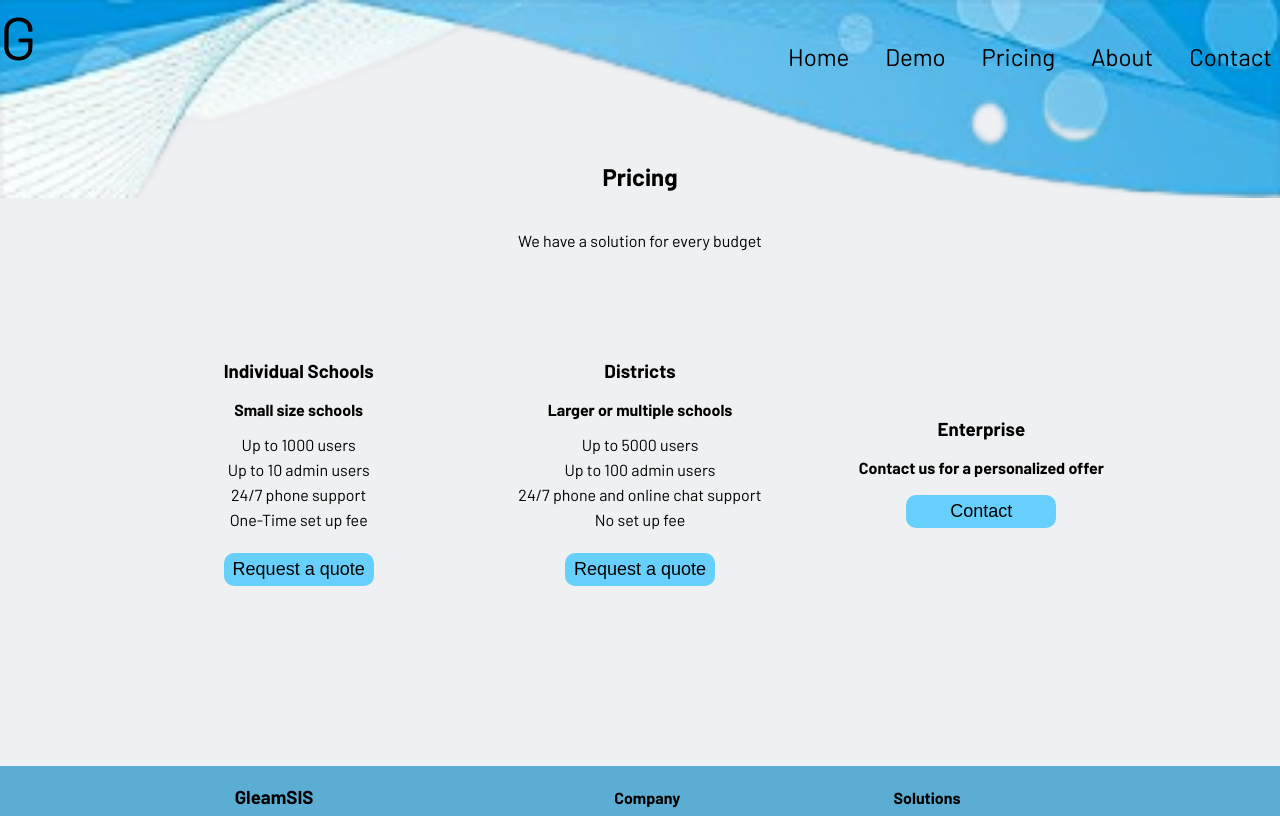
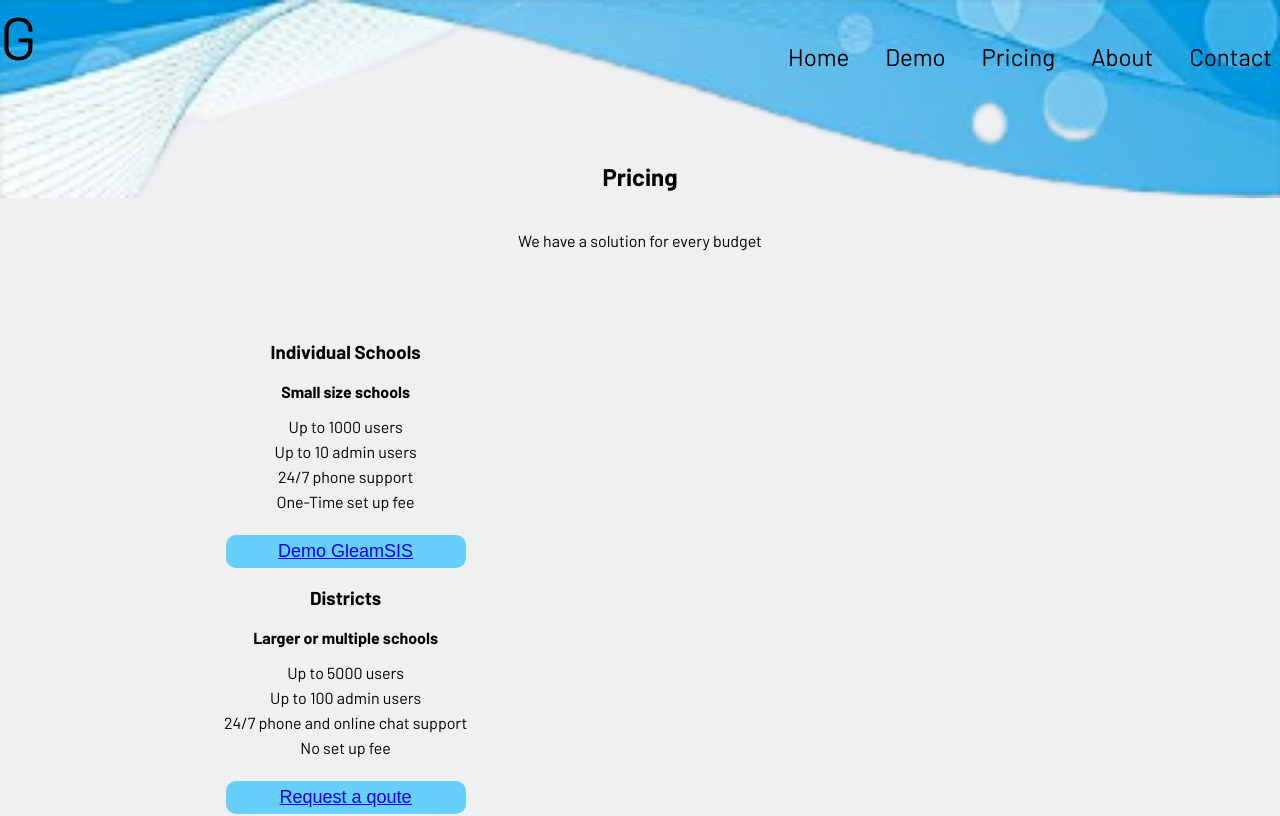
Before and after one commit to yusufalp/gleamsis-client, a React (Create React App) app: page /pricing in a window 1280 px wide. Shown: the top 816 px of the page. Built offline with nearby package versions, Linux system fonts and the light colour scheme; no server answers.

Commit message:
Updated the pricing and its design

```diff
--- a/src/Pricing/Pricing.js
+++ b/src/Pricing/Pricing.js
@@ -1,4 +1,5 @@
 import React from 'react';
+import {Link} from 'react-router-dom';
 
 class Pricing extends React.Component {
   render() {
@@ -11,7 +12,7 @@ class Pricing extends React.Component {
           </p>
         </header>
         <main>
-          <div className="group">
+          <div className="group4">
             <section className="item-pricing">
               <h3>Individual Schools</h3>
               <p>
@@ -23,7 +24,7 @@ class Pricing extends React.Component {
                 <li>24/7 phone support</li>
                 <li>One-Time set up fee</li>
               </ul>
-              <button type="submit">Request a quote</button>
+              <button className='btn-price' type="submit"><Link to='/demo'>Demo GleamSIS</Link></button>
             </section>
             <section className="item-pricing">
               <h3>Districts</h3>
@@ -36,14 +37,14 @@ class Pricing extends React.Component {
                 <li>24/7 phone and online chat support</li>
                 <li>No set up fee</li>
               </ul>
-              <button type="submit">Request a quote</button>
+              <button className='btn-price' type="submit"><Link to='/contact'>Request a qoute</Link></button>
             </section>
             <section className="item-pricing">
               <h3>Enterprise</h3>
               <p>
                 Contact us for a personalized offer
               </p>
-              <button type="submit">Contact</button>
+              <button className='btn-price' type="submit"><Link to='/contact'>Contact</Link></button>
             </section>
           </div>
         </main>
```
